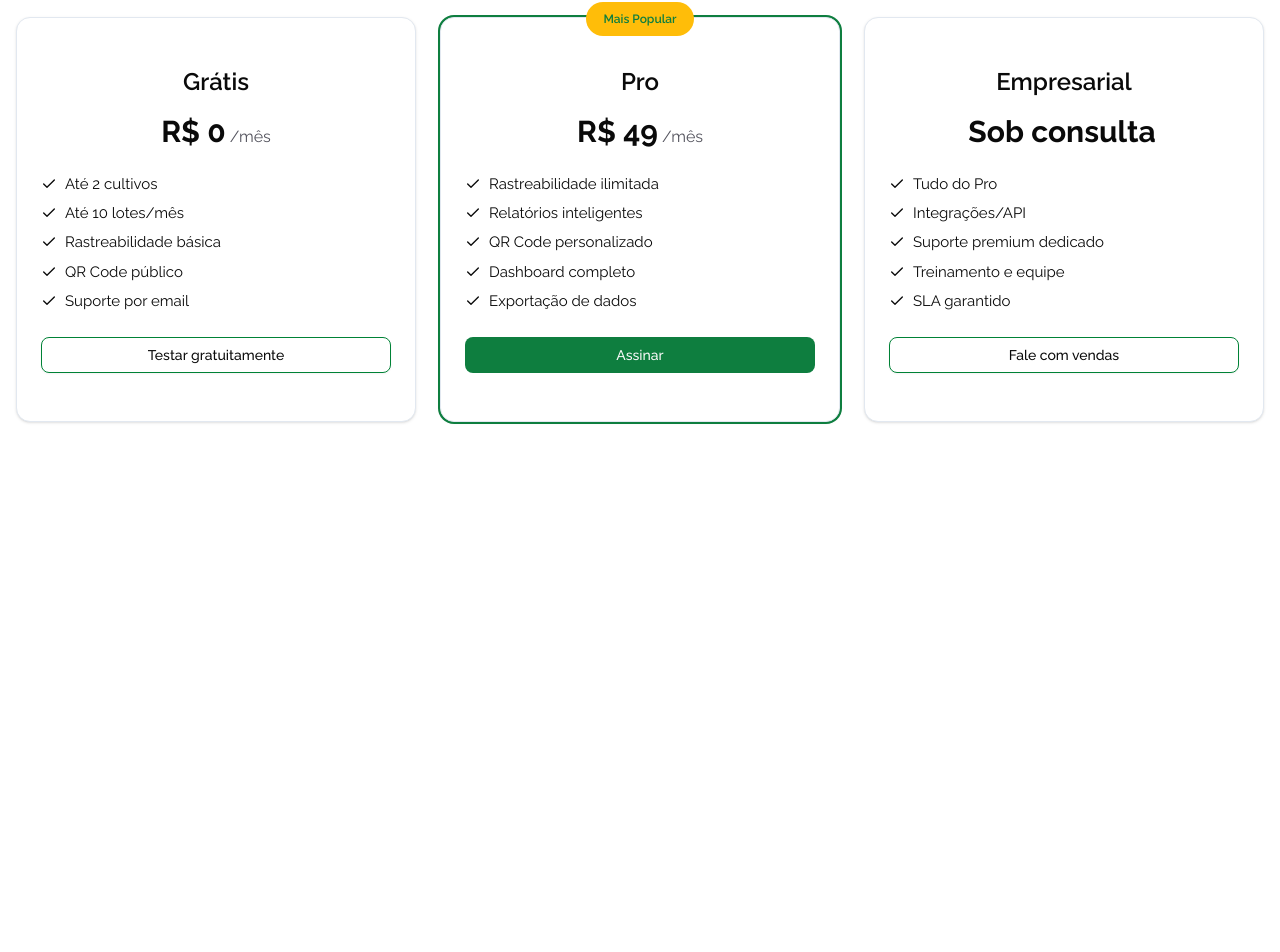
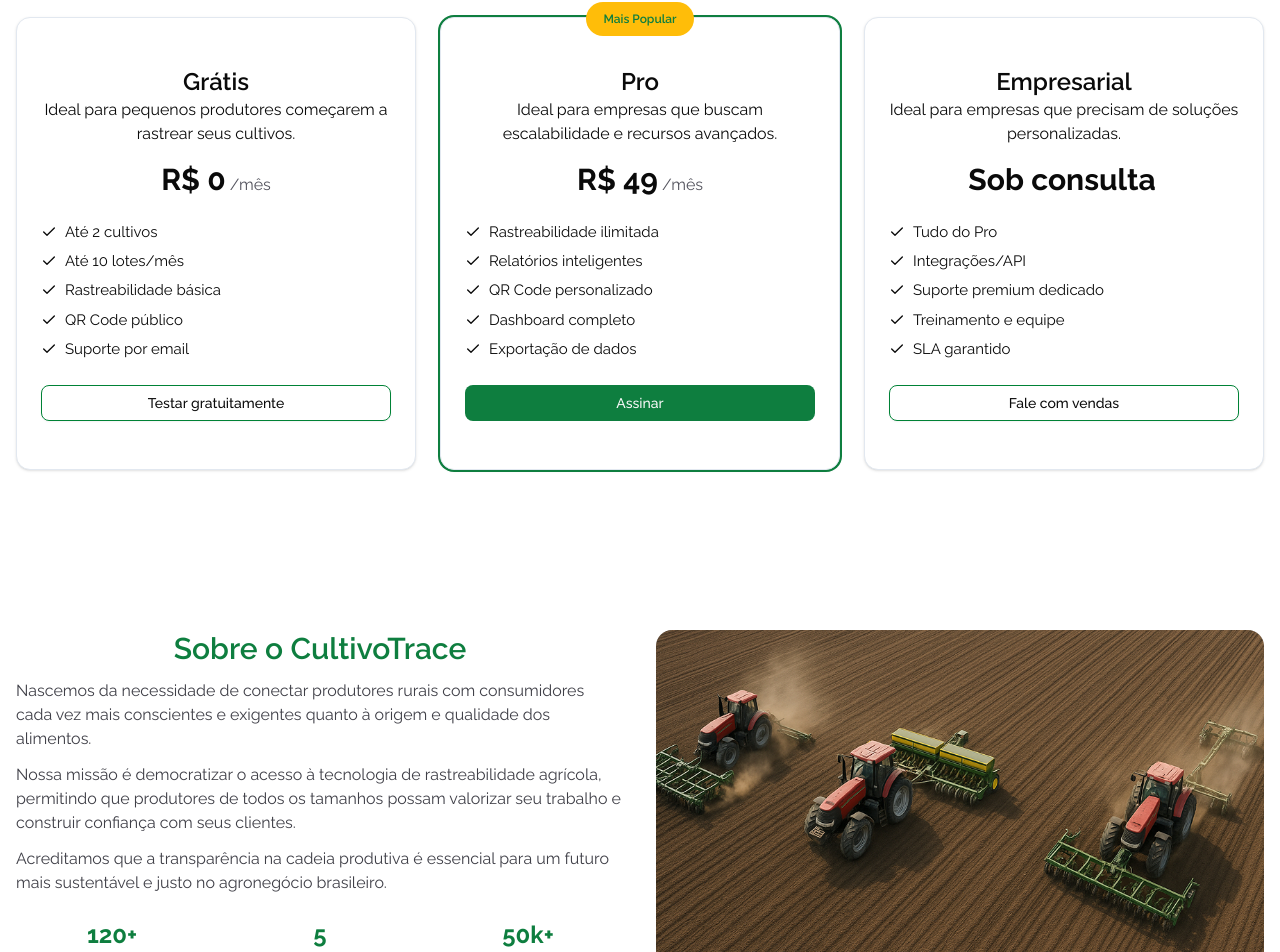
Before and after one commit to rickalves/cultivotrace-landing, a Next.js app: page / in a window 1280 px wide. Shown: the part 2027-2979 px from the top of the page. Before the commit the page ends 2529 px from the top, so only its background shows below. Built offline with nearby package versions, Linux system fonts and the light colour scheme.

Commit message:
feat(components): Adiciona o Componente About

```diff
--- a/src/app/page.tsx
+++ b/src/app/page.tsx
@@ -4,6 +4,9 @@
 import { Features } from "@/components/features";
 import { StepsFlow } from "@/components/steps-flow";
 import { Pricing } from "@/components/pricing";
+import { About } from "@/components/about";
+// import { Contact } from "@/components/contact";
+// import { Footer } from "@/components/footer";
 
 
 export default function Home() {
@@ -16,7 +19,7 @@
         <Features />
         <StepsFlow />
         <Pricing />
-        {/* <About /> */}
+        <About />
         {/* <Contact /> */}
       </main>
       {/* <Footer /> */}
--- /dev/null
+++ b/src/components/about.tsx
@@ -0,0 +1,43 @@
+"use client"
+import { motion } from "motion/react"
+import { fadeUp } from "./anim"
+
+export function About() {
+    return (
+        <section id="about" className="py-8 px-4 md:py-16 lg:py-20">
+            {/* mobile: coluna; tablet/desktop: 2 colunas */}
+            <div className="grid gap-6 md:grid-cols-2 md:gap-8 items-center">
+                <motion.div {...fadeUp(0)}>
+                    <h2 className="text-2xl text-center md:text-2xl lg:text-3xl font-semibold text-primary">Sobre o CultivoTrace</h2>
+                    <p className="mt-3 text-zinc-700 text-center md:text-left">
+                        Nascemos da necessidade de conectar produtores rurais com consumidores cada vez mais conscientes e exigentes quanto à origem e qualidade dos alimentos.
+                    </p>
+                    <p className="mt-3 text-zinc-700 text-center md:text-left">
+                        Nossa missão é democratizar o acesso à tecnologia de rastreabilidade agrícola, permitindo que produtores de todos os tamanhos possam valorizar seu trabalho e construir confiança com seus clientes.
+                    </p>
+                    <p className="mt-3 text-zinc-700 text-center md:text-left">
+                        Acreditamos que a transparência na cadeia produtiva é essencial para um futuro mais sustentável e justo no agronegócio brasileiro.
+                    </p>
+
+                    <div className="mt-6 grid grid-cols-3 gap-4 text-center">
+                        {[
+                            { n: "120+", label: "Produtores" },
+                            { n: "5", label: "Estados" },
+                            { n: "50k+", label: "Lotes rastreados" },
+                        ].map((kpi, i) => (
+                            <motion.div key={kpi.label} {...fadeUp(i * 0.15)}>
+                                <div className="text-xl md:text-2xl font-bold text-primary">{kpi.n}</div>
+                                <div className="text-sm md:text-sm opacity-70">{kpi.label}</div>
+                            </motion.div>
+                        ))}
+                    </div>
+                </motion.div>
+
+                <motion.div
+                    {...fadeUp(0.2)}
+                    className="aspect-16/10 md:aspect-video rounded-2xl bg-[url('/about.jpg')] bg-cover bg-center shadow-soft"
+                />
+            </div>
+        </section>
+    )
+}
--- a/src/components/pricing.tsx
+++ b/src/components/pricing.tsx
@@ -5,10 +5,12 @@
 import { Check } from "lucide-react"
 import { motion } from "motion/react"
 import { fadeUp } from "./anim"
+import { desc } from "motion/react-client"
 
 const plans = [
   {
     name: "Grátis",
+    desc: "Ideal para pequenos produtores começarem a rastrear seus cultivos.",
     price: "R$ 0",
     period: "/mês",
     features: ["Até 2 cultivos", "Até 10 lotes/mês", "Rastreabilidade básica", "QR Code público", "Suporte por email"],
@@ -18,6 +20,7 @@
   },
   {
     name: "Pro",
+    desc: "Ideal para empresas que buscam escalabilidade e recursos avançados.",
     price: "R$ 49",
     period: "/mês",
     features: ["Rastreabilidade ilimitada", "Relatórios inteligentes", "QR Code personalizado", "Dashboard completo", "Exportação de dados"],
@@ -27,6 +30,7 @@
   },
   {
     name: "Empresarial",
+    desc: "Ideal para empresas que precisam de soluções personalizadas.",
     price: "Sob consulta",
     period: "",
     features: ["Tudo do Pro", "Integrações/API", "Suporte premium dedicado", "Treinamento e equipe", "SLA garantido"],
@@ -50,8 +54,9 @@
           <motion.div key={p.name} {...fadeUp(p.i)}>
             <Card className={`relative shadow-soft ${p.highlight ? "ring-2 ring-primary" : ""} hover:-translate-y-0.5 hover:shadow-md transition`}>
               <CardContent className="p-4 md:p-6">
-                <div className="flex flex-col-reverse items-center justify-between">
+                <div className="flex flex-col items-center justify-between">
                   <div className="text-2xl font-semibold">{p.name}</div>
+                  <p className="text-center text-md">{p.desc}</p>
                   {p.highlight && <Badge className="absolute -top-4 py-2 px-4 bg-accent text-primary font-semibold">Mais Popular</Badge>}
                 </div>
 
```
Also changed, not shown: public/about.jpg (added).
